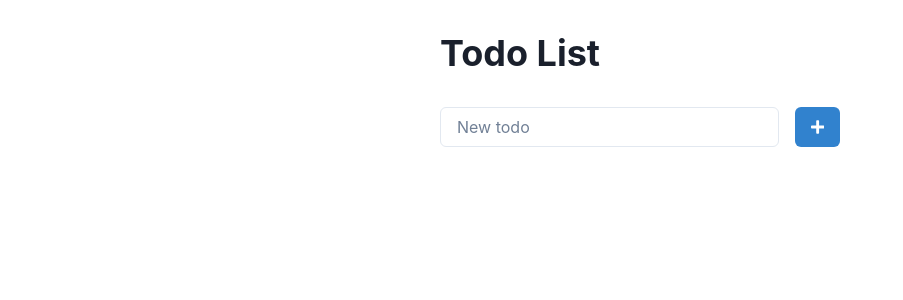
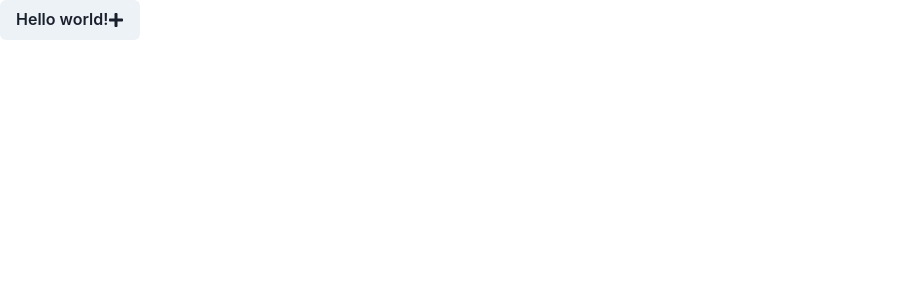
Before and after one commit to GPT-Engineer-App-Dev/mock-shuffle, a React (Vite) app: page / in a window 1280 px wide. Shown: the top 300 px of the page, without its empty margins (0-903 px from the left). Built offline with nearby package versions, Linux system fonts and the light colour scheme.

Commit message:
Use tech stack vite

```diff
--- a/src/pages/Index.jsx
+++ b/src/pages/Index.jsx
@@ -1,46 +1,15 @@
 // Complete the Index page component here
 // Use chakra-ui
-import { useState } from "react";
-import { Box, Heading, Input, Button, Flex, Checkbox, Spacer } from "@chakra-ui/react";
-import { FaPlus } from "react-icons/fa";
+import { Button } from "@chakra-ui/react"; // example
+import { FaPlus } from "react-icons/fa"; // example - use react-icons/fa for icons
 
 const Index = () => {
-  const [todos, setTodos] = useState([]);
-  const [newTodo, setNewTodo] = useState("");
-
-  const handleSubmit = (e) => {
-    e.preventDefault();
-    if (!newTodo) return;
-    setTodos([...todos, { text: newTodo, completed: false }]);
-    setNewTodo("");
-  };
-
-  const toggleTodo = (index) => {
-    const newTodos = [...todos];
-    newTodos[index].completed = !newTodos[index].completed;
-    setTodos(newTodos);
-  };
-
+  // TODO: Create the website here!
   return (
-    <Box maxWidth="400px" mx="auto" mt={8}>
-      <Heading mb={8}>Todo List</Heading>
-      <form onSubmit={handleSubmit}>
-        <Flex>
-          <Input value={newTodo} onChange={(e) => setNewTodo(e.target.value)} placeholder="New todo" mr={4} />
-          <Button type="submit" colorScheme="blue">
-            <FaPlus />
-          </Button>
-        </Flex>
-      </form>
-      {todos.map((todo, index) => (
-        <Flex key={index} mt={4} alignItems="center">
-          <Checkbox isChecked={todo.completed} onChange={() => toggleTodo(index)} />
-          <Box ml={4}>{todo.text}</Box>
-          <Spacer />
-        </Flex>
-      ))}
-    </Box>
-  );
+    <Button>
+      Hello world! <FaPlus />
+    </Button>
+  ); // example
 };
 
 export default Index;
```
Also changed, not shown: 1 other file (tests, documents, lock files or other folders).
